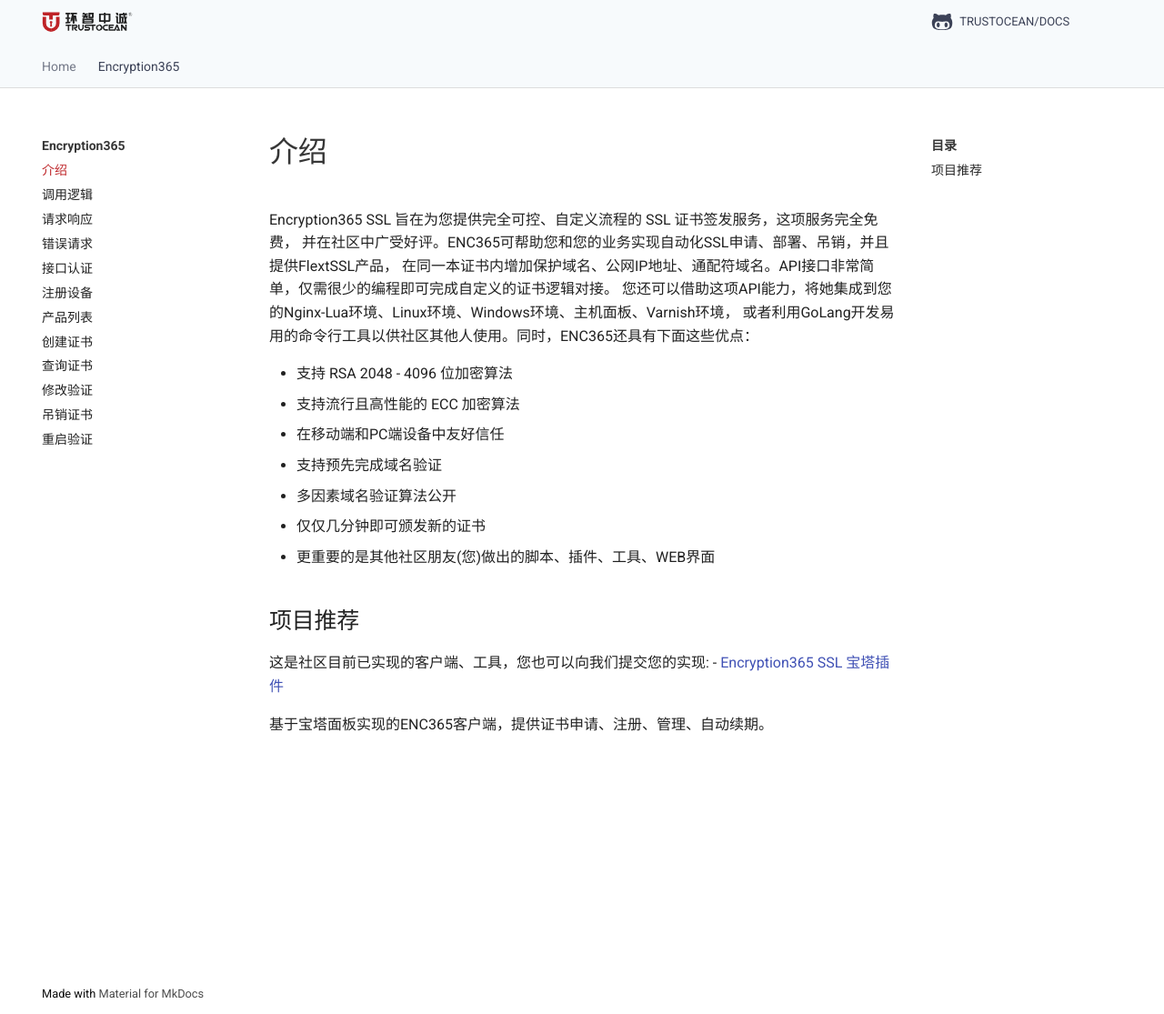
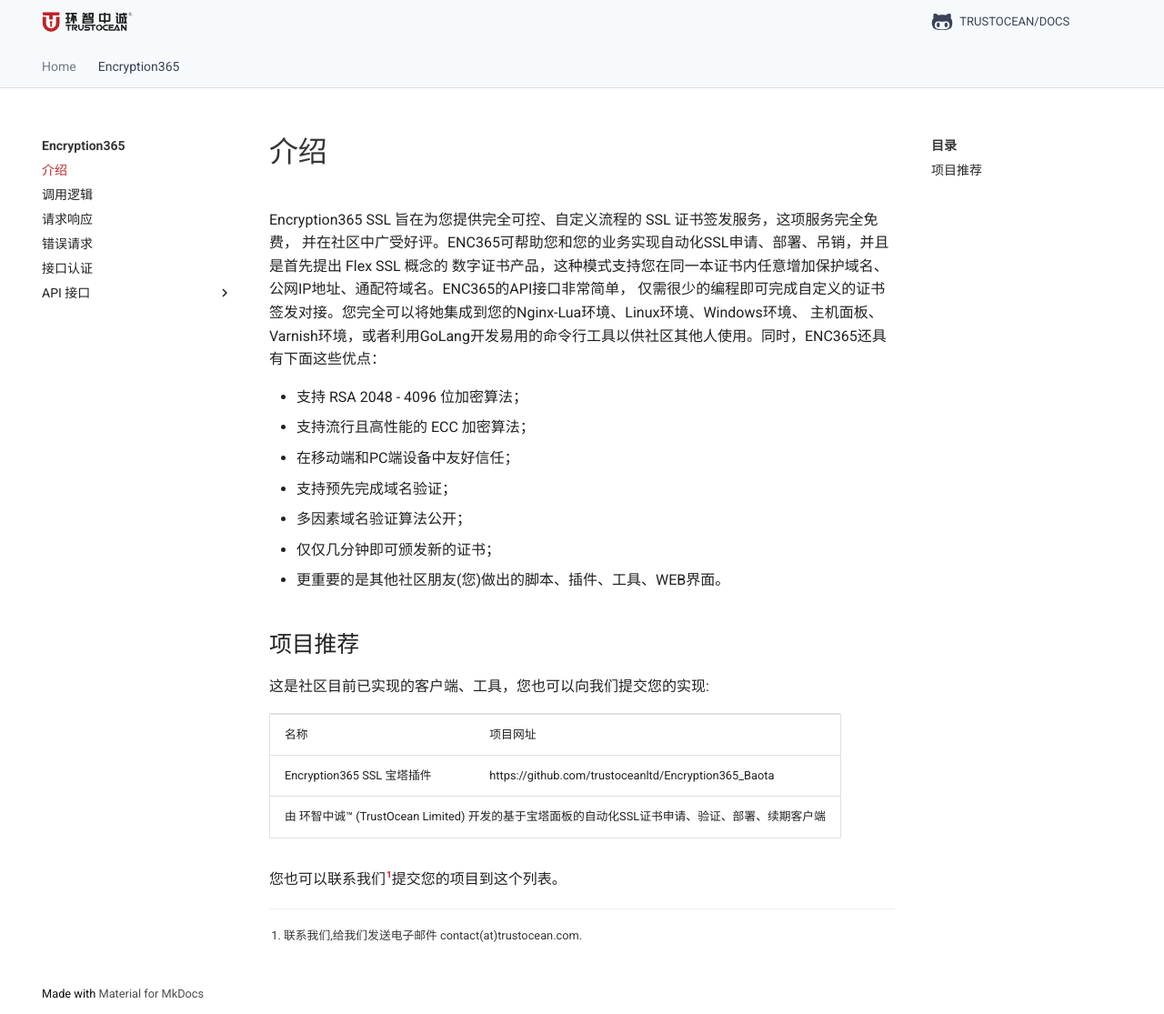
Before and after one commit to trustoceanltd/docs, an MkDocs documentation site: the page built from docs/encryption365/introduction.md, in a window 1280 px wide and 1115 px high. Shown: the whole window at 91% size. Built offline with MkDocs 1.6.1 and Material for MkDocs 9.7.7, drawn with Linux system fonts in a browser that asks for light colours.

Commit message:
优化介绍和调用逻辑

```diff
--- a/docs/encryption365/introduction.md
+++ b/docs/encryption365/introduction.md
@@ -1,21 +1,37 @@
 Encryption365 SSL 旨在为您提供完全可控、自定义流程的 SSL 证书签发服务，这项服务完全免费，
-并在社区中广受好评。ENC365可帮助您和您的业务实现自动化SSL申请、部署、吊销，并且提供FlextSSL产品，
-在同一本证书内增加保护域名、公网IP地址、通配符域名。API接口非常简单，仅需很少的编程即可完成自定义的证书逻辑对接。
-您还可以借助这项API能力，将她集成到您的Nginx-Lua环境、Linux环境、Windows环境、主机面板、Varnish环境，
-或者利用GoLang开发易用的命令行工具以供社区其他人使用。同时，ENC365还具有下面这些优点：
+并在社区中广受好评。ENC365可帮助您和您的业务实现自动化SSL申请、部署、吊销，并且是首先提出 Flex SSL 概念的
+数字证书产品，这种模式支持您在同一本证书内任意增加保护域名、公网IP地址、通配符域名。ENC365的API接口非常简单，
+仅需很少的编程即可完成自定义的证书签发对接。您完全可以将她集成到您的Nginx-Lua环境、Linux环境、Windows环境、
+主机面板、Varnish环境，或者利用GoLang开发易用的命令行工具以供社区其他人使用。同时，ENC365还具有下面这些优点：
 
-
-- 支持 RSA 2048 - 4096 位加密算法
-- 支持流行且高性能的 ECC 加密算法
-- 在移动端和PC端设备中友好信任
-- 支持预先完成域名验证
-- 多因素域名验证算法公开
-- 仅仅几分钟即可颁发新的证书
-- 更重要的是其他社区朋友(您)做出的脚本、插件、工具、WEB界面
-
+- 支持 RSA 2048 - 4096 位加密算法；
+- 支持流行且高性能的 ECC 加密算法；
+- 在移动端和PC端设备中友好信任；
+- 支持预先完成域名验证；
+- 多因素域名验证算法公开；
+- 仅仅几分钟即可颁发新的证书；
+- 更重要的是其他社区朋友(您)做出的脚本、插件、工具、WEB界面。
 
 ## 项目推荐
 这是社区目前已实现的客户端、工具，您也可以向我们提交您的实现:
-- [Encryption365 SSL 宝塔插件](https://github.com/trustoceanltd/Encryption365_Baota)
 
-基于宝塔面板实现的ENC365客户端，提供证书申请、注册、管理、自动续期。
+<table>
+    <thead>
+        <tr>
+            <td>名称</td>
+            <td>项目网址</td>
+        </tr>
+    </thead>
+    <tbody>
+        <tr>
+            <td>Encryption365 SSL 宝塔插件</td>
+            <td>https://github.com/trustoceanltd/Encryption365_Baota</td>
+        </tr>
+        <tr>
+            <td colspan="2">由 环智中诚™ (TrustOcean Limited) 开发的基于宝塔面板的自动化SSL证书申请、验证、部署、续期客户端</td>
+        </tr>
+    </tbody>
+</table>
+您也可以联系我们[^1]提交您的项目到这个列表。
+
+[^1]: 联系我们,给我们发送电子邮件 contact(at)trustocean.com.
--- a/docs/stylesheets/extra.css
+++ b/docs/stylesheets/extra.css
@@ -8,7 +8,11 @@
     --md-footer-bg-color--dark: rgb(255 255 255);
     --md-default-fg-color--light: rgb(0 0 0 / 79%);
     --md-footer-fg-color--lighter: hsl(0deg 0% 5%);
+    --md-typeset-a-color: #be2327;
     --md-footer-fg-color--light: hsl(0deg 0% 0% / 70%);
+}
+.md-typeset a:focus, .md-typeset a:hover {
+    color: #be2327 !important;
 }
 .md-nav__link:focus, .md-nav__link:hover,.md-nav__item .md-nav__link--active {
     color: #be2327 !important;
--- a/mkdocs.yml
+++ b/mkdocs.yml
@@ -14,6 +14,7 @@ theme:
 extra_css:
   - stylesheets/extra.css
 markdown_extensions:
+  - footnotes
   - pymdownx.superfences:
       custom_fences:
         - name: mermaid
@@ -28,10 +29,11 @@ nav:
       - 请求响应: encryption365/request.md
       - 错误请求: encryption365/error.md
       - 接口认证: encryption365/authentication.md
-      - 注册设备: encryption365/client/create.md
-      - 产品列表: encryption365/account/products.md
-      - 创建证书: encryption365/order/create.md
-      - 查询证书: encryption365/cert/details.md
-      - 修改验证: encryption365/cert/change_dcv.md
-      - 吊销证书: encryption365/cert/revoke.md
-      - 重启验证: encryption365/cert/challenge.md
+      - API 接口:
+        - 注册设备: encryption365/api/client/create.md
+        - 产品列表: encryption365/api/account/products.md
+        - 创建证书: encryption365/api/order/create.md
+        - 查询证书: encryption365/api/cert/details.md
+        - 修改验证: encryption365/api/cert/change_dcv.md
+        - 吊销证书: encryption365/api/cert/revoke.md
+        - 重启验证: encryption365/api/cert/challenge.md
```
Also changed, not shown: docs/encryption365/account/products.md (deleted, +0 -77 lines), docs/encryption365/api/account/products.md (added, +77 -0 lines), docs/encryption365/api/cert/details.md (added, +19 -0 lines), docs/encryption365/api/client/create.md (added, +29 -0 lines), docs/encryption365/cert/details.md (deleted, +0 -19 lines), docs/encryption365/client/create.md (deleted, +0 -29 lines), docs/encryption365/logic.md (+16 -0 lines), docs/encryption365/api/cert/challenge.md (added), docs/encryption365/api/cert/change_dcv.md (added), docs/encryption365/api/cert/revoke.md (added), docs/encryption365/api/order/create.md (renamed from docs/encryption365/order/create.md).
